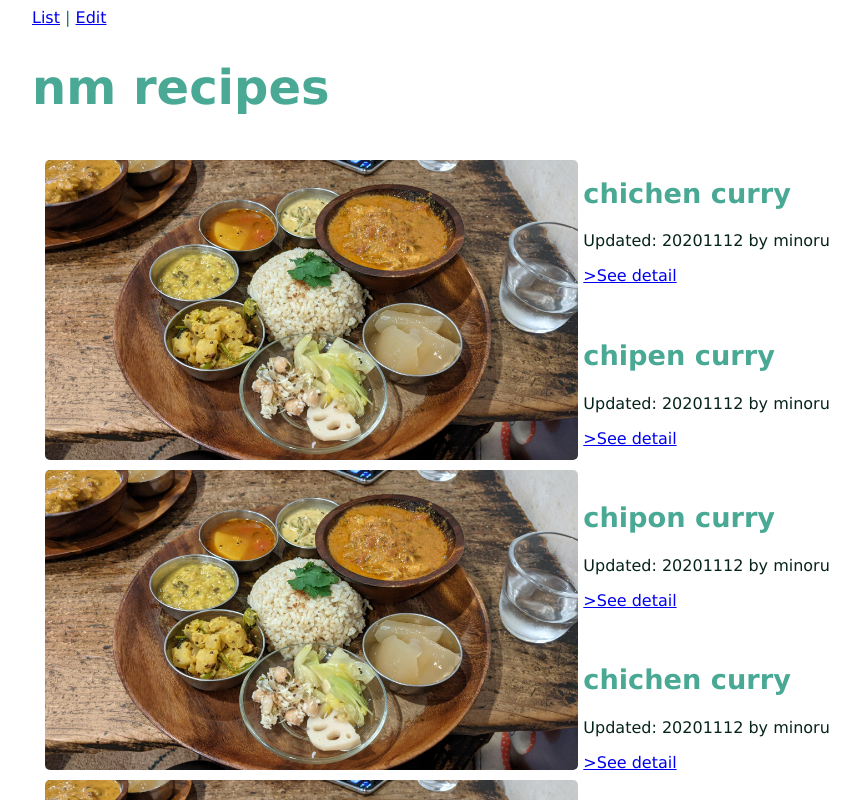
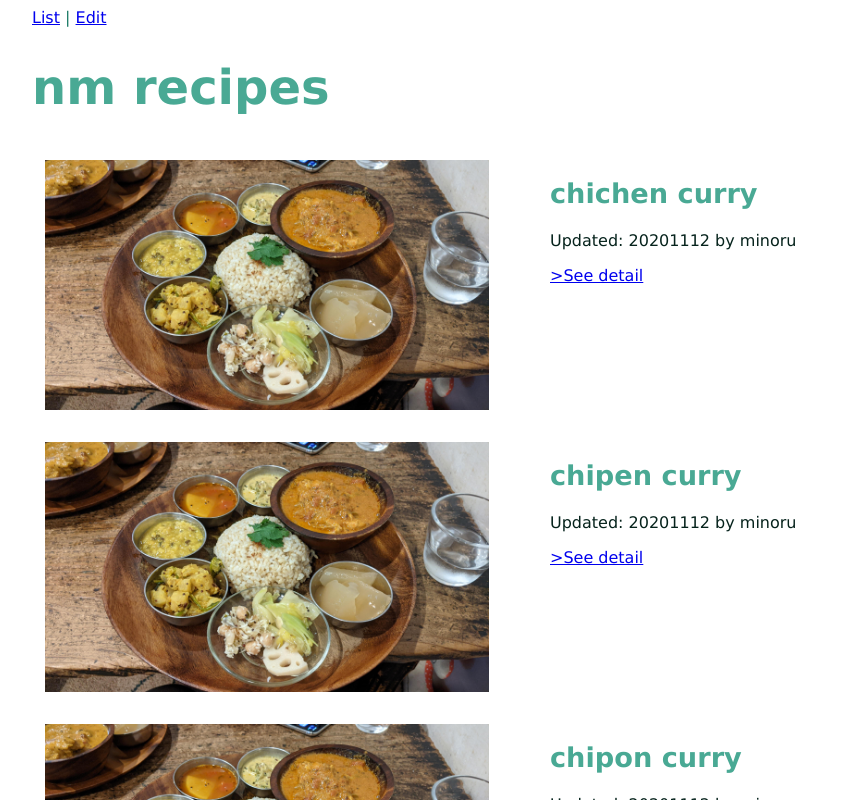
Before and after one commit to NaokoNakanish/nm-recipes, a Vue app: page / in a window 1280 px wide. Shown: the top 800 px of the page, without its empty margins (96-956 px from the left). Built offline with nearby package versions, Linux system fonts and the light colour scheme; data requests are answered from the project's data file.

Commit message:
recipelist-position-fixed

```diff
--- a/src/components/RecipeCard.vue
+++ b/src/components/RecipeCard.vue
@@ -1,15 +1,16 @@
 <template>
   <div class="recipe-card">
-    <img
-      class="dish-photo"
-      src="PXL_20210327_051520012.jpg"
-      alt="curry photo"
-    />
-    <h2>{{ recipe.title }}</h2>
-    <p>Updated: {{ recipe.editDate }} by {{ recipe.editor }}</p>
-    <router-link :to="{ name: 'RecipeDetail', params: { id: recipe.id } }"
-      >>See detail</router-link
-    >
+    <!-- <div class="cotainer"></div> -->
+    <span class="recipe-photo">
+      <img src="PXL_20210327_051520012.jpg" alt="curry photo" />
+    </span>
+    <span class="recipe-info">
+      <h2>{{ recipe.title }}</h2>
+      <p>Updated: {{ recipe.editDate }} by {{ recipe.editor }}</p>
+      <router-link :to="{ name: 'RecipeDetail', params: { id: recipe.id } }"
+        >>See detail</router-link
+      >
+    </span>
   </div>
 </template>
 
@@ -22,6 +23,7 @@ export default {
 <style scoped>
 .recipe-card {
   /* 枠 */
+  height: 250px;
   padding: 0.5em;
   margin-bottom: 1em;
   transition: all 0.2s linear;
@@ -29,10 +31,19 @@ export default {
   /* 文字配置 */
   text-align: left;
 }
-.dish-photo {
-  border-radius: 10px;
-  height: 300px;
+.recipe-info {
+  height: 250px;
+  width: 400px;
+}
+.recipe-photo {
+  border-radius: 3px;
   padding: 5px;
+  height: 250px;
+  width: 500px;
   float: left;
 }
+img {
+  height: 250px;
+  float: center;
+}
 </style>
```
